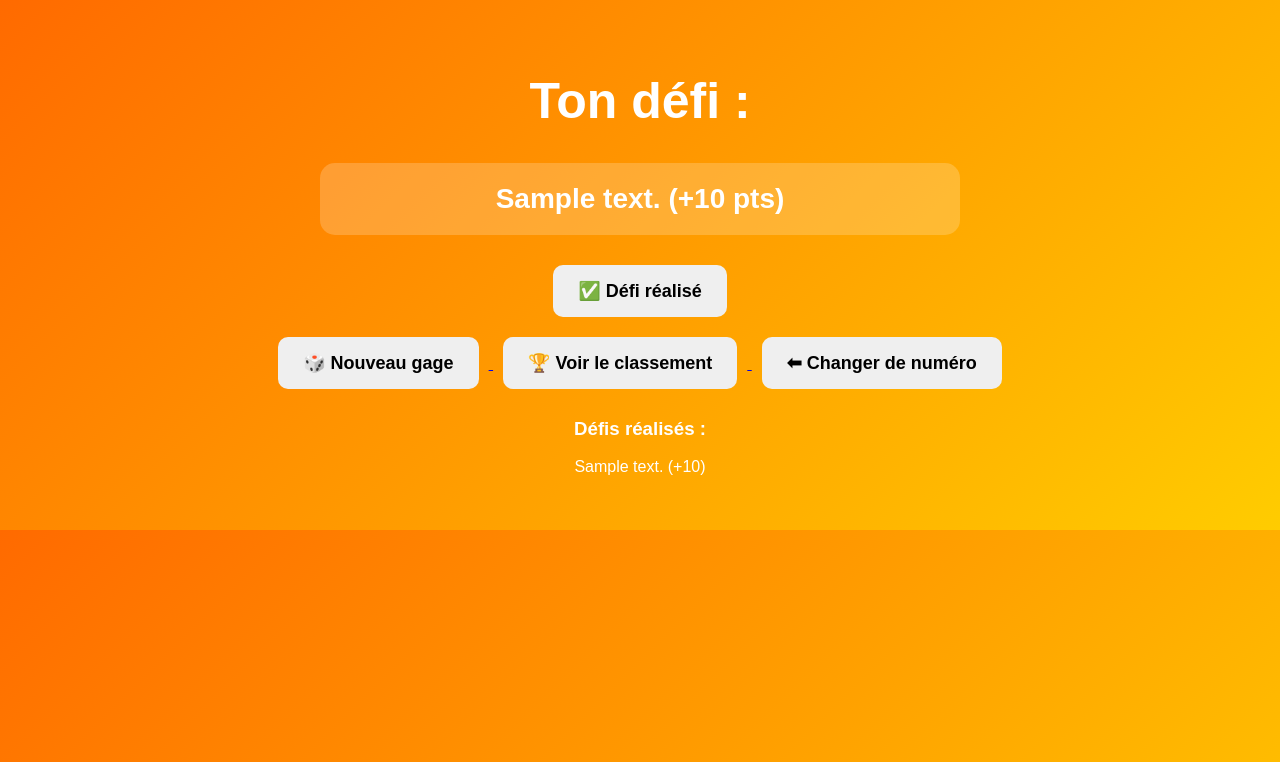
After one commit to gesapelgroot-pixel/Castel, a Flask app: template templates/game.html in a window 1280 px wide. The commit adds this page. Shown: the top 762 px of the page. Run offline with Flask 3, Linux system fonts and the light colour scheme; the template is opened without the code that fills it: most values are stand-ins (such as "Sample title", 1, 10 or a date in 2020); some libraries are stand-ins or nearby versions.

Commit message:
Full clean version stable

```diff
--- a/app.py
+++ b/app.py
@@ -143,6 +143,7 @@ def inserer_gages():
             "INSERT INTO Gages (texte, points) VALUES (?, ?)",
             gages
         )
+
         conn.commit()
 
     conn.close()
@@ -162,15 +163,19 @@ def get_db():
 
 
 # -------------------------
-# PAGE ACCUEIL (NUMERO)
+# PAGE 1 - ACCUEIL
 # -------------------------
 
 @app.route("/", methods=["GET", "POST"])
 def index():
-    session.pop("gage_id", None)
 
     if request.method == "POST":
         numero = request.form.get("numero")
+
+        if not numero:
+            return redirect("/")
+
+        session.clear()
         session["numero"] = numero
 
         conn = get_db()
@@ -192,7 +197,7 @@ def index():
 
 
 # -------------------------
-# PAGE JEU (GAGE)
+# PAGE 2 - JEU
 # -------------------------
 
 @app.route("/jeu")
@@ -204,7 +209,7 @@ def jeu():
 
     conn = get_db()
 
-    # Tirage nouveau gage si aucun en session
+    # Tirage gage si aucun en session
     if "gage_id" not in session:
         gages = conn.execute("SELECT * FROM Gages").fetchall()
         gage = random.choice(gages)
@@ -220,10 +225,13 @@ def jeu():
         WHERE numero_joueur=?
     """, (numero,)).fetchall()
 
+    success = request.args.get("success")
+
     return render_template(
         "jeu.html",
         gage=gage,
-        historique=historique
+        historique=historique,
+        success=success
     )
 
 
@@ -267,7 +275,7 @@ def valider():
 
     session.pop("gage_id", None)
 
-    return redirect("/jeu")
+    return redirect("/jeu?success=1")
 
 
 # -------------------------
@@ -281,7 +289,7 @@ def nouveau():
 
 
 # -------------------------
-# CHANGER NUMERO
+# LOGOUT
 # -------------------------
 
 @app.route("/logout")
@@ -306,15 +314,6 @@ def classement():
 
 
 # -------------------------
-# HEALTH
-# -------------------------
-
-@app.route("/health")
-def health():
-    return "OK", 200
-
-
-# -------------------------
 
 if __name__ == "__main__":
     app.run(host="0.0.0.0", port=int(os.environ.get("PORT", 8080)))
--- a/templates/classement.html
+++ b/templates/classement.html
@@ -8,8 +8,8 @@
 
 <h1>🏆 Classement</h1>
 
-<a href="/">
-    <button>⬅ Retour</button>
+<a href="/jeu">
+    <button>⬅ Retour au jeu</button>
 </a>
 
 <table>
--- /dev/null
+++ b/templates/game.html
@@ -0,0 +1,51 @@
+<!DOCTYPE html>
+<html>
+<head>
+    <title>Jeu</title>
+    <link rel="stylesheet" href="/static/style.css">
+</head>
+<body>
+
+<h1>Ton défi :</h1>
+
+<div class="gage">
+    {{ gage["texte"] }} (+{{ gage["points"] }} pts)
+</div>
+
+<form action="/valider" method="POST">
+    <button>✅ Défi réalisé</button>
+</form>
+
+<a href="/nouveau">
+    <button>🎲 Nouveau gage</button>
+</a>
+
+<a href="/classement">
+    <button>🏆 Voir le classement</button>
+</a>
+
+<a href="/logout">
+    <button>⬅ Changer de numéro</button>
+</a>
+
+<h3>Défis réalisés :</h3>
+<ul>
+{% for h in historique %}
+    <li>{{ h["texte_gage"] }} (+{{ h["points"] }})</li>
+{% endfor %}
+</ul>
+
+<script src="https://cdn.jsdelivr.net/npm/canvas-confetti@1.6.0/dist/confetti.browser.min.js"></script>
+
+{% if success %}
+<script>
+    confetti({
+        particleCount: 200,
+        spread: 120,
+        origin: { y: 0.6 }
+    });
+</script>
+{% endif %}
+
+</body>
+</html>
```
